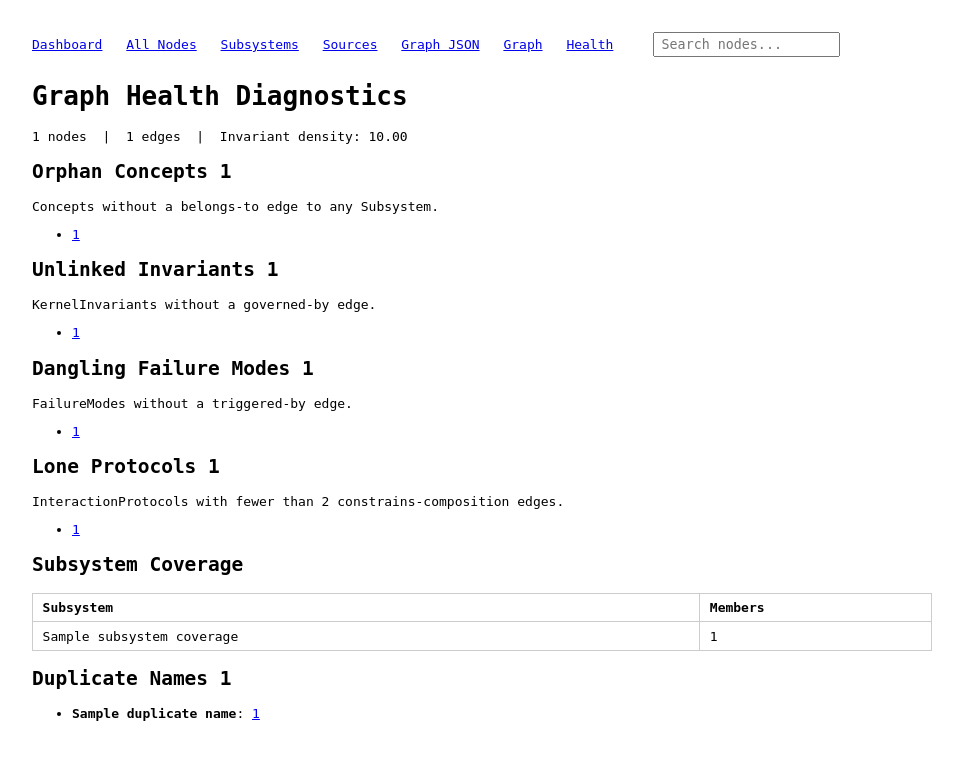
After one commit to reiniertl/know_kernel, a FastAPI app: template src/web/templates/health.html in a window 1280 px wide. The commit adds this page. Shown: the top 760 px of the page, without its empty margins (158-1121 px from the left). Run offline with FastAPI, Linux system fonts and the light colour scheme; the template is opened without the code that fills it: most values are stand-ins (such as "Sample title", 1, 10 or a date in 2020); some libraries are stand-ins or nearby versions.

Commit message:
feat(web): add health diagnostics and impact surface HTML pages (ALG-KK-WEB-DIAGNOSTICS-PAGE, ALG-KK-WEB-IMPACT-PAGE)
Co-Authored-By: Claude Opus 4.6 (1M context) <noreply@anthropic.com>

```diff
--- a/src/web/templates/base.html
+++ b/src/web/templates/base.html
@@ -39,6 +39,7 @@
   <a href="/sources">Sources</a>
   <a href="/graph">Graph JSON</a>
   <a href="/viz">Graph</a>
+  <a href="/health">Health</a>
   <span style="display:inline-block;position:relative;margin-left:1rem;">
     <input type="text" id="search-input" placeholder="Search nodes..."
            hx-get="/api/search" hx-trigger="keyup changed delay:300ms"
--- a/src/web/templates/concept_detail.html
+++ b/src/web/templates/concept_detail.html
@@ -6,6 +6,7 @@
 {% set attrs = node.attrs or {} %}
 
 {% if node.kind == 'Concept' %}
+<p><a href="/impact/{{ node.id }}">View Impact Surface →</a></p>
 <div class="attrs-section">
   {% if attrs.get('description') %}<p>{{ attrs.description }}</p>{% endif %}
   {% if attrs.get('key_properties') %}
--- a/src/web/templates/dashboard.html
+++ b/src/web/templates/dashboard.html
@@ -12,4 +12,5 @@
   {% endfor %}
   </tbody>
 </table>
+<p><a href="/health">View graph health diagnostics →</a></p>
 {% endblock %}
--- /dev/null
+++ b/src/web/templates/health.html
@@ -0,0 +1,50 @@
+{% extends "base.html" %}
+{% block content %}
+<h1>Graph Health Diagnostics</h1>
+<p>{{ report.total_nodes }} nodes &nbsp;|&nbsp; {{ report.total_edges }} edges &nbsp;|&nbsp; Invariant density: {{ "%.2f"|format(report.invariant_density) }}</p>
+
+<h2>Orphan Concepts <span class="count">{{ report.orphan_concepts|length }}</span></h2>
+<p>Concepts without a <code>belongs-to</code> edge to any Subsystem.</p>
+{% if report.orphan_concepts %}
+<ul>{% for nid in report.orphan_concepts %}<li><a href="/concepts/{{ nid }}">{{ nid }}</a></li>{% endfor %}</ul>
+{% else %}<p>None found.</p>{% endif %}
+
+<h2>Unlinked Invariants <span class="count">{{ report.unlinked_invariants|length }}</span></h2>
+<p>KernelInvariants without a <code>governed-by</code> edge.</p>
+{% if report.unlinked_invariants %}
+<ul>{% for nid in report.unlinked_invariants %}<li><a href="/concepts/{{ nid }}">{{ nid }}</a></li>{% endfor %}</ul>
+{% else %}<p>None found.</p>{% endif %}
+
+<h2>Dangling Failure Modes <span class="count">{{ report.dangling_failure_modes|length }}</span></h2>
+<p>FailureModes without a <code>triggered-by</code> edge.</p>
+{% if report.dangling_failure_modes %}
+<ul>{% for nid in report.dangling_failure_modes %}<li><a href="/concepts/{{ nid }}">{{ nid }}</a></li>{% endfor %}</ul>
+{% else %}<p>None found.</p>{% endif %}
+
+<h2>Lone Protocols <span class="count">{{ report.lone_protocols|length }}</span></h2>
+<p>InteractionProtocols with fewer than 2 <code>constrains-composition</code> edges.</p>
+{% if report.lone_protocols %}
+<ul>{% for nid in report.lone_protocols %}<li><a href="/concepts/{{ nid }}">{{ nid }}</a></li>{% endfor %}</ul>
+{% else %}<p>None found.</p>{% endif %}
+
+<h2>Subsystem Coverage</h2>
+{% if report.subsystem_coverage %}
+<table>
+  <thead><tr><th>Subsystem</th><th>Members</th></tr></thead>
+  <tbody>
+  {% for name, count in report.subsystem_coverage.items() %}
+    <tr><td>{{ name }}</td><td>{{ count }}</td></tr>
+  {% endfor %}
+  </tbody>
+</table>
+{% else %}<p>No subsystems found.</p>{% endif %}
+
+<h2>Duplicate Names <span class="count">{{ report.duplicate_names|length }}</span></h2>
+{% if report.duplicate_names %}
+<ul>
+{% for name, ids in report.duplicate_names %}
+  <li><strong>{{ name }}</strong>: {% for nid in ids %}<a href="/concepts/{{ nid }}">{{ nid }}</a>{% if not loop.last %}, {% endif %}{% endfor %}</li>
+{% endfor %}
+</ul>
+{% else %}<p>No duplicates found.</p>{% endif %}
+{% endblock %}
```
Also changed, not shown: src/web/routes.py (+35 -0 lines), src/web/templates/impact.html (added, +31 -0 lines), tests/test_web.py (+83 -0 lines), combobul/spec/spec.db.
